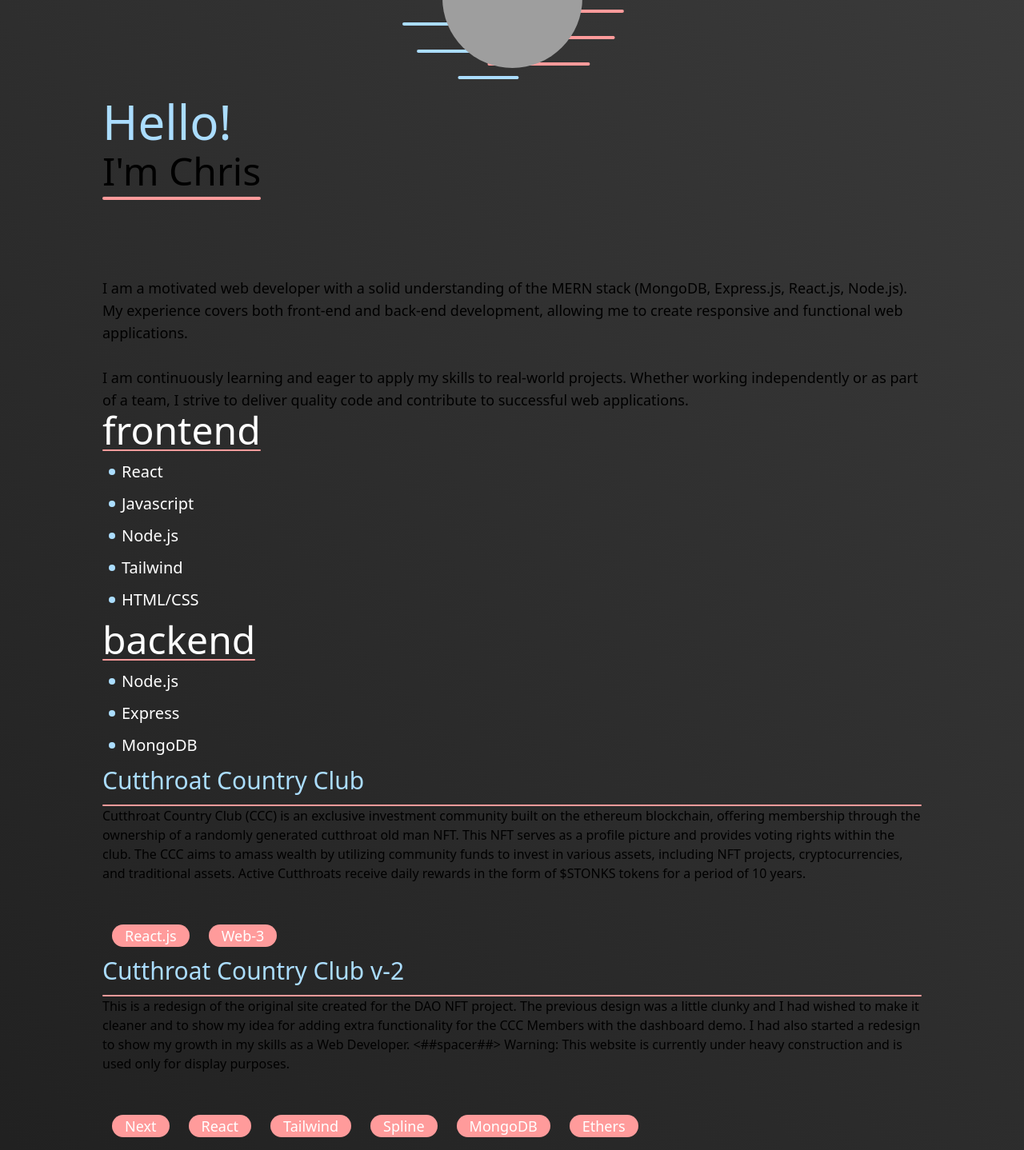
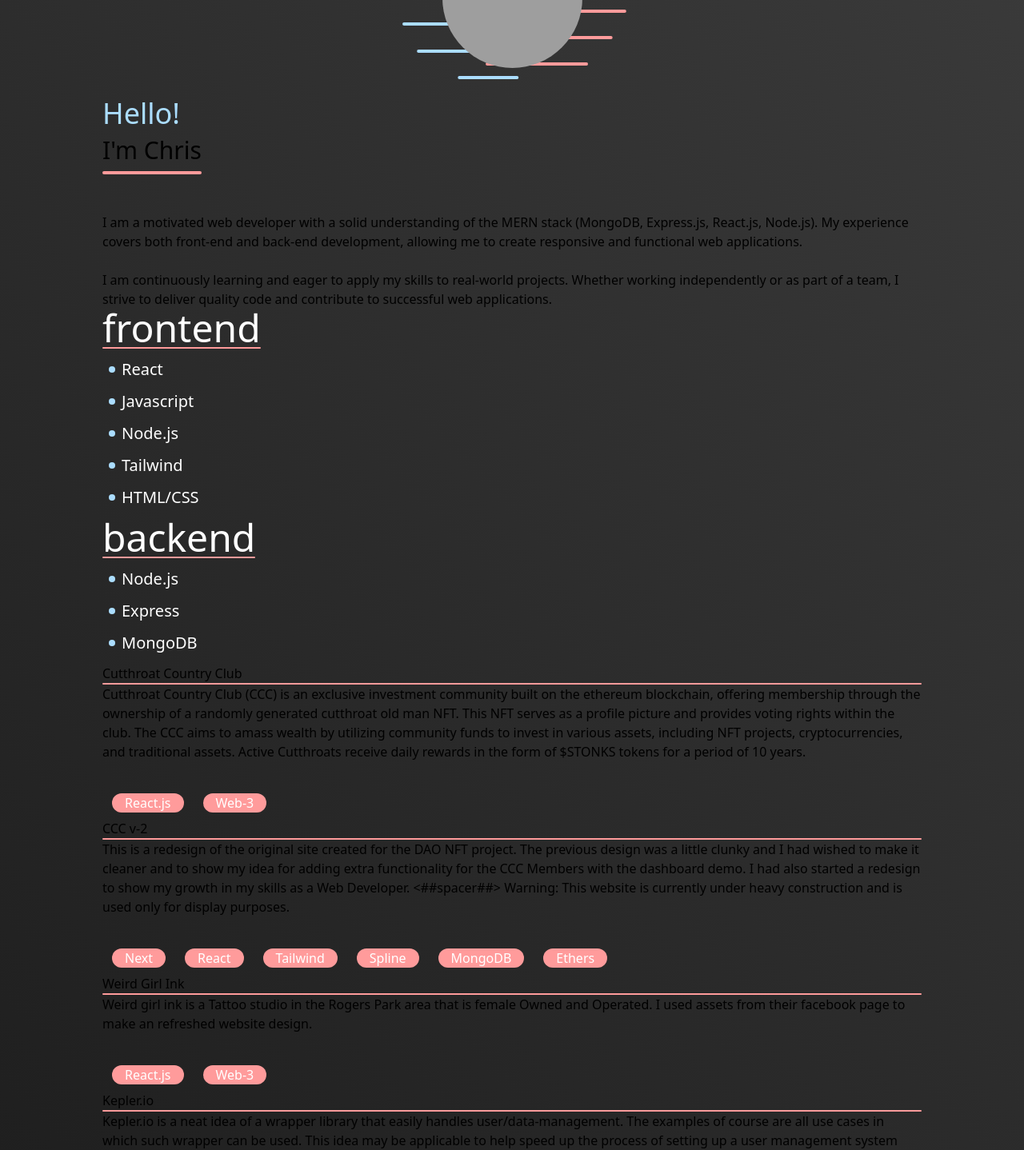
Before and after one commit to syntax-co/portfolio-v8, a Next.js app: page / in a window 1280 px wide. Shown: the part 880-2318 px from the top of the page at 80% size. Built offline with nearby package versions, Linux system fonts and the light colour scheme; grey boxes are pictures that could not be loaded.

Commit message:
wgi project added

```diff
--- a/src/json-files/project_details.json
+++ b/src/json-files/project_details.json
@@ -11,13 +11,23 @@
     },
     "ccc-v2":
     {
-        "title":"Cutthroat Country Club v-2",
+        "title":"CCC v-2",
         "altTitle":"CCC-v2",
         "description":"./text_files/ccc-v2.txt",
         "link":"https://syntax-co.github.io/ccc-rebuild/",
         "imagepath":"./images/ccc-v2-browser-view.png",
         "tags":["Next","React","Tailwind","Spline","MongoDB","Ethers"],
         "construction":true
+    },
+    "wgi":
+    {
+        "title":"Weird Girl Ink",
+        "altTitle":"WGI",
+        "description":"./text_files/weird-girl-ink.txt",
+        "link":"https://syntax-co.github.io/wgi-demo/",
+        "imagepath":"./images/wgi-browser.png",
+        "tags":["React.js","Web-3"],
+        "construction":false
     },
     "kepler.io":
     {
--- a/src/pages/about.js
+++ b/src/pages/about.js
@@ -29,13 +29,28 @@ const AboutPage = () => {
                 <div className="al-panel-content"
                 >
 
-                    <div className="w-fit mb-24 my-auto"
+                    <div className="w-fit mb-24 my-auto
+                    sm:mb-24
+                    md:mb-24
+                    lg:mb-12
+                    xl:mb-12
+                "
                     >
-                        <div className="mb-2 text-6xl text-lightBlue font-display"
+                        <div className="mb-2 text-6xl text-lightBlue font-display
+                        sm:text-6xl
+                        md:text-6xl
+                        lg:text-4xl
+                        xl:text-4xl
+                        "
                         >
                             Hello!
                         </div>
-                        <div className=" text-5xl font-display"
+                        <div className=" text-5xl font-display
+                        sm:text-5xl
+                        md:text-5xl
+                        lg:text-3xl
+                        xl:text-3xl
+                        "
                         >
                             I'm Chris
                         </div>
@@ -43,7 +58,12 @@ const AboutPage = () => {
                         />
                     </div>
 
-                    <div className="text-lg font-primary"
+                    <div className="text-lg font-primary
+                    sm:text-sm
+                    md:text-sm
+                    lg:text-base
+                    xl:text-base
+                    "
                     >
                     I am a motivated web developer with a solid understanding of the MERN stack
                     (MongoDB, Express.js, React.js, Node.js). My experience covers both front-end
--- a/src/pages/comps/project-panel.js
+++ b/src/pages/comps/project-panel.js
@@ -5,8 +5,11 @@ const Tag = ({label}) => {
 
     return(
         <div className="bg-salmon rounded-full
-        text-lg text-white font-primary
-        px-4 mx-3 my-3"
+         text-white font-primary
+        px-4 mx-3 my-2
+
+
+        "
         >
             {label}
         </div>
@@ -39,8 +42,7 @@ const ProjectPanel = ({data}) => {
 
             <div className="project-panel-inner-content"
             >
-                <div className="text-3xl text-lightBlue font-display
-                mb-3"
+                <div className="project-title font-display"
                 >
                     {
                         data&&
@@ -56,7 +58,7 @@ const ProjectPanel = ({data}) => {
                     {text}
                 </div>
 
-                <div className="flex flex-wrap items-center pt-10
+                <div className="flex flex-wrap items-center pt-8
                 mt-auto"
                 >
                     {
--- a/src/styles/about.css
+++ b/src/styles/about.css
@@ -41,8 +41,8 @@
 
     sm:px-8
     md:px-8
-    lg:px-32
-    xl:px-32
+    lg:px-16
+    xl:px-16
     ;
 }
 
--- a/src/styles/projects.css
+++ b/src/styles/projects.css
@@ -46,18 +46,30 @@
 
     sm:pr-0
     md:pr-0
-    lg:pr-20
-    xl:pr-20
+    lg:pr-8
+    xl:pr-8
 
     sm:py-4
     md:py-4
-    lg:py-16
-    xl:py-16
+    lg:py-8
+    xl:py-8
 
     sm:mb-auto
     md:mb-auto
     lg:mb-0
     xl:mb-0
+    ;
+}
+
+.project-title {
+    @apply
+    text-3xl text-lightBlue
+    mb-3
+
+    sm:text-3xl
+    md:text-3xl
+    lg:text-2xl
+    xl:text-2xl
     ;
 }
 
@@ -67,8 +79,8 @@
 
     sm:text-sm
     md:text-sm
-    lg:text-base
-    xl:text-base
+    lg:text-sm
+    xl:text-sm
     ;
 }
 
```
Also changed, not shown: public/images/favicon (2).png (added), public/images/wgi-browser.PNG (added), public/text_files/weird-girl-ink.txt (added).
